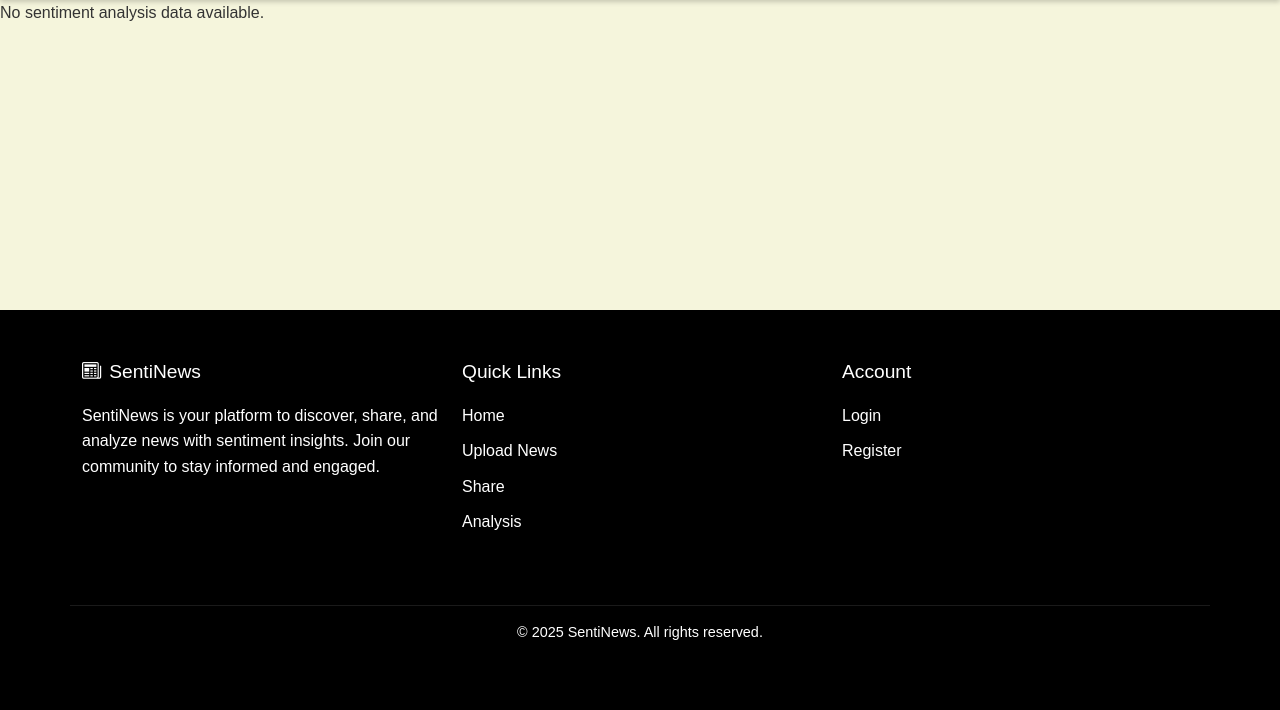
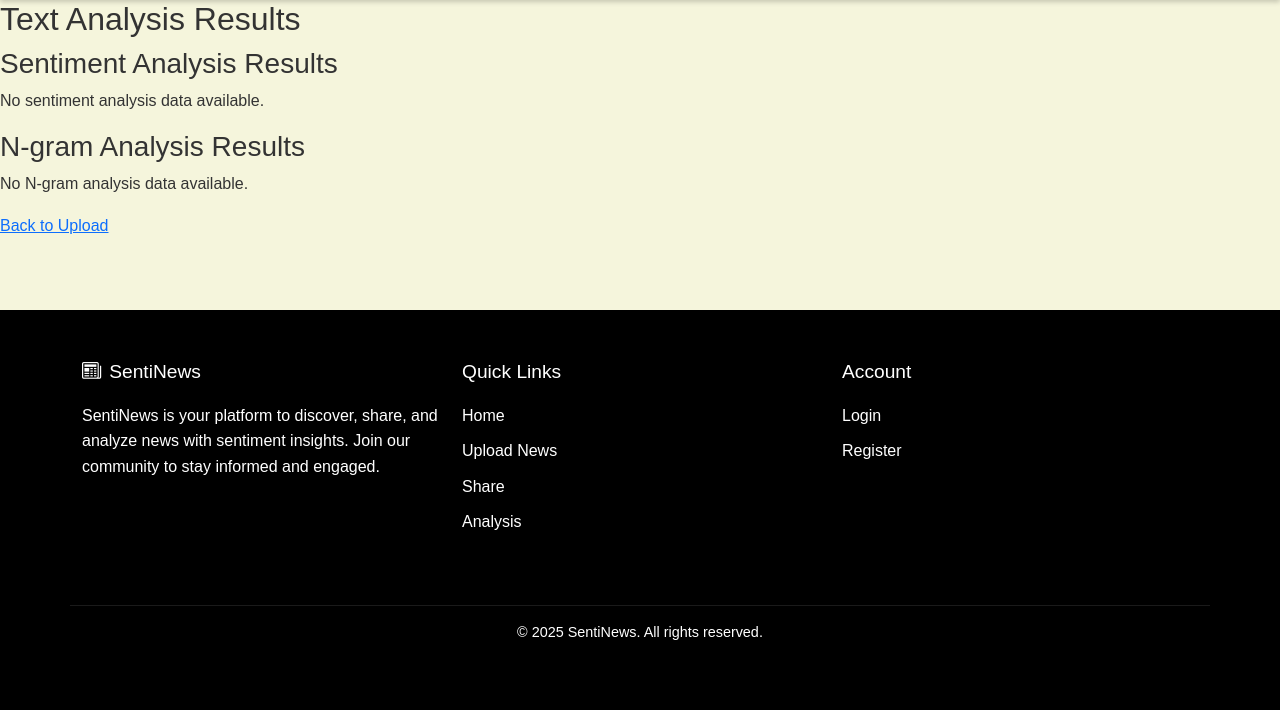
Before and after one commit to 5505GroupProject/Cits5505_groupProject, a Flask app: page /upload/test-page in a window 1280 px wide. Shown: the part 90-800 px from the top of the page. Run offline with Flask 3, Linux system fonts and the light colour scheme; the visitor is signed in with stand-in values (Sample User, id 1); some libraries are stand-ins or nearby versions.

Commit message:
feat: add a n-gram analysis demo

```diff
--- a/app/routes/upload.py
+++ b/app/routes/upload.py
@@ -5,6 +5,7 @@ from app.models import UploadedText
 from app import db
 from flask_wtf.csrf import validate_csrf, ValidationError
 from app.utils.sentiment_utils import get_sentiment_summary
+from app.utils.ngram_utils import get_multiple_ngrams
 import os
 import traceback
 
@@ -61,8 +62,12 @@ def upload():
                     # Perform sentiment analysis
                     sentiment_data = get_sentiment_summary(file_content)
 
+                    # Perform N-gram analysis
+                    ngram_data = get_multiple_ngrams(file_content)
+
                     # Store data in session for test page
                     session['sentiment_data'] = sentiment_data
+                    session['ngram_data'] = ngram_data
                     session['text_content'] = file_content[:1000] + '...' if len(file_content) > 1000 else file_content
                     session['upload_id'] = new_upload.id
 
@@ -90,8 +95,12 @@ def upload():
                     # Perform sentiment analysis
                     sentiment_data = get_sentiment_summary(text_content)
 
+                    # Perform N-gram analysis
+                    ngram_data = get_multiple_ngrams(text_content)
+
                     # Store data in session for test page
                     session['sentiment_data'] = sentiment_data
+                    session['ngram_data'] = ngram_data
                     session['text_content'] = text_content[:1000] + '...' if len(text_content) > 1000 else text_content
                     session['upload_id'] = new_upload.id
 
@@ -112,18 +121,20 @@ def upload():
     # Render template with uploads for both GET and unsuccessful POST
     return render_template('upload.html', uploads=recent_uploads)
 
-# 添加新路由用于显示情感分析结果
+# 添加新路由用于显示情感分析和N-gram分析结果
 @upload_bp.route('/test-page', methods=['GET'])
 @login_required
 def test_page():
-    # 从session获取情感分析数据
+    # 从session获取分析数据
     sentiment_data = session.get('sentiment_data')
+    ngram_data = session.get('ngram_data')
     text_content = session.get('text_content')
     upload_id = session.get('upload_id')
 
     # 渲染test_page模板并传入分析结果
     return render_template('test_page.html',
                           sentiment_data=sentiment_data,
+                          ngram_data=ngram_data,
                           text_content=text_content,
                           upload_id=upload_id)
 
--- a/app/templates/test_page.html
+++ b/app/templates/test_page.html
@@ -1,15 +1,45 @@
 {% extends "base.html" %}
 
-{% block title %}Sentiment Analysis{% endblock %}
+{% block title %}Text Analysis Results{% endblock %}
 
 {% block content %}
+<h2>Text Analysis Results</h2>
+
+<h3>Sentiment Analysis Results</h3>
 {% if sentiment_data %}
-Sentiment: {{ sentiment_data.sentiment }}
-Compound Score: {{ sentiment_data.compound_score }}
-Positive Score: {{ sentiment_data.positive_score }}
-Negative Score: {{ sentiment_data.negative_score }}
-Neutral Score: {{ sentiment_data.neutral_score }}
+<p>Overall Sentiment: {{ sentiment_data.sentiment }}</p>
+<p>Compound Score: {{ sentiment_data.compound_score }}</p>
+<p>Positive Score: {{ sentiment_data.positive_score }}</p>
+<p>Negative Score: {{ sentiment_data.negative_score }}</p>
+<p>Neutral Score: {{ sentiment_data.neutral_score }}</p>
 {% else %}
-No sentiment analysis data available.
+<p>No sentiment analysis data available.</p>
 {% endif %}
+
+<h3>N-gram Analysis Results</h3>
+{% if ngram_data %}
+<h4>Top Unigrams (Single Words)</h4>
+{% for item in ngram_data.unigrams.ngrams %}
+<p>{{ loop.index }}. {{ item.ngram }}: {{ item.count }}</p>
+{% endfor %}
+
+<h4>Top Bigrams (Word Pairs)</h4>
+{% for item in ngram_data.bigrams.ngrams %}
+<p>{{ loop.index }}. {{ item.ngram }}: {{ item.count }}</p>
+{% endfor %}
+
+<h4>Top Trigrams (Three Word Sequences)</h4>
+{% for item in ngram_data.trigrams.ngrams %}
+<p>{{ loop.index }}. {{ item.ngram }}: {{ item.count }}</p>
+{% endfor %}
+{% else %}
+<p>No N-gram analysis data available.</p>
+{% endif %}
+
+{% if text_content %}
+<h3>Analyzed Text</h3>
+<pre>{{ text_content }}</pre>
+{% endif %}
+
+<p><a href="{{ url_for('upload.upload') }}">Back to Upload</a></p>
 {% endblock %}
--- a/requirements.txt
+++ b/requirements.txt
@@ -4,3 +4,4 @@ Flask-WTF==1.2.1
 Werkzeug==2.3.7
 Flask-Login==0.6.3
 email-validator==2.1.0.post1
+nltk==3.8.1
```
Also changed, not shown: app/utils/ngram_utils.py (added, +68 -0 lines).
